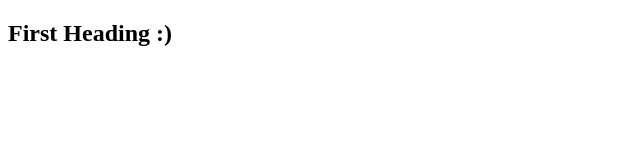
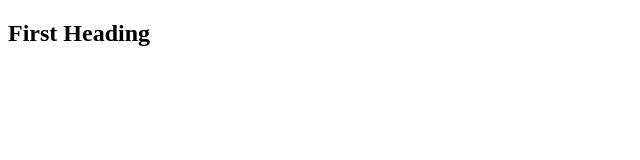
Before and after one commit to mahdi-moradvand/21, a plain HTML site: page Index.html in a window 1280 px wide. Shown: the full height of the page, 0-640 px from the left. Drawn offline with Linux system fonts and the light colour scheme.

```diff
--- a/Index.html
+++ b/Index.html
@@ -7,6 +7,6 @@
     <title>21</title>
 </head>
 <body>
-    <h2>First Heading :)</h2>
+    <h2>First Heading</h2>
 </body>
 </html>
```
